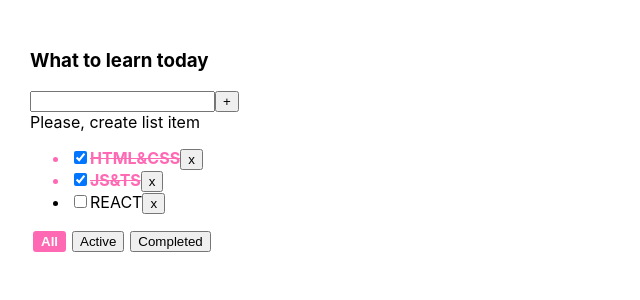
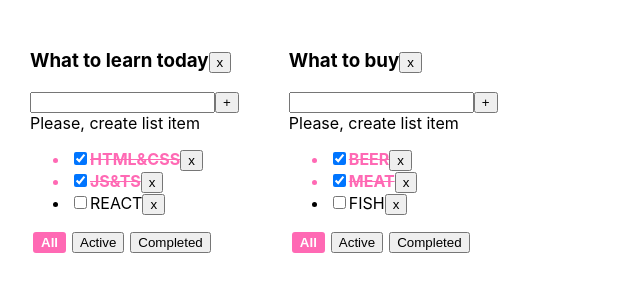
Before and after one commit to ElenaBoyko1992/todolist, a React (Create React App) app: page / in a window 1280 px wide. Shown: the top 300 px of the page, without its empty margins (0-640 px from the left). Built offline with nearby package versions, Linux system fonts and the light colour scheme.

Commit message:
lesson 5 (13.09.2022)

```diff
--- a/src/App.tsx
+++ b/src/App.tsx
@@ -7,38 +7,91 @@
 //GUI - графический интерфейс - create, read, update, delete => CRUD
 
 export type FilterValuesType = "all" | "active" | "completed"
+type TodoListType = {
+    id: string
+    title: string
+    filter: FilterValuesType
+}
+type TasksStateType = {
+    [todoListId: string]: Array<TaskType>
+}
 
 function App() {
-    console.log(v1())
-    //BLL (бизнес-логика):
-    const todoListTitle: string = "What to learn today"
 
-    const [tasks, setTasks] = useState<Array<TaskType>>([
-        {id: v1(), title: "HTML&CSS", isDone: true},
-        {id: v1(), title: "JS&TS", isDone: true},
-        {id: v1(), title: "REACT", isDone: false},
+//BLL (бизнес-логика):
+    const todoListId_1 = v1()
+    const todoListId_2 = v1()
+
+    const [todolists, setTodolists] = useState<Array<TodoListType>>([
+        {id: todoListId_1, title: "What to learn today", filter: "all"},
+        {id: todoListId_2, title: "What to buy", filter: "all"}
     ])
-    const [filter, setFilter] = useState<FilterValuesType>("all")
 
-    const removeTask = (taskID: string) => {
-        setTasks(tasks.filter(t => t.id !== taskID))
+    const [tasks, setTasks] = useState<TasksStateType>({
+        [todoListId_1]: [
+            {id: v1(), title: "HTML&CSS", isDone: true},
+            {id: v1(), title: "JS&TS", isDone: true},
+            {id: v1(), title: "REACT", isDone: false},
+        ],
+        [todoListId_2]: [
+            {id: v1(), title: "BEER", isDone: true},
+            {id: v1(), title: "MEAT", isDone: true},
+            {id: v1(), title: "FISH", isDone: false},
+        ]
+
+    })
+
+    const removeTask = (taskId: string, todoListId: string) => {
+        /*        const todoListTasks = tasks[todoListId]
+                const updatedTasks = todoListTasks.filter(t => t.id !== taskId)
+                const copyTask = {...tasks}
+                copyTask[todoListId] = updatedTasks
+                setTasks(copyTask)*/
+        //
+        setTasks({...tasks, [todoListId]: tasks[todoListId].filter(t => t.id !== taskId)})
+
+        /*setTasks(tasks.filter(t => t.id !== taskID))*/
         //  console.log(tasks) //работает асинхронно!!!
     }
-    const addTask = (title: string) => {
-        setTasks([{
-            id: v1(), title, isDone: false
-        }, ...tasks])
+
+    const addTask = (title: string, todoListId: string) => {
+        const newTask: TaskType = {id: v1(), title: title, isDone: false}
+        /*        const todoListsTasks = tasks[todoListId]
+                const updatedTask = [newtask, ...todoListsTasks]
+                const copyTask = {...tasks}
+                copyTask[todoListId] = updatedTask
+                setTasks(copyTask)*/
+        //
+        setTasks({
+            ...tasks,
+            [todoListId]: [newTask, ...tasks[todoListId]]
+        })
     }
-    const changeStatus = (taskID: string, isDone: boolean) => {
-        setTasks(tasks.map(t => t.id !== taskID ? t : {...t, isDone}
-        ))
+
+    const changeStatus = (taskID: string, isDone: boolean, todoListId: string) => {
+        /*        const todoListsTasks = tasks[todoListId]
+                const updatedTasks = todoListsTasks.map(t => t.id === taskID ? {...t, isDone} : t)
+                const copyTask = {...tasks}
+                copyTask[todoListId] = updatedTasks
+                setTasks(copyTask)*/
+        //
+        setTasks({
+            ...tasks,
+            [todoListId]: tasks[todoListId].map(t => t.id === taskID ? {...t, isDone} : t)
+        })
+
     }
-    const changeFilter = (filter: FilterValuesType) => {
-        setFilter(filter)
+
+    const changeFilter = (filter: FilterValuesType, todoListId: string) => {
+        setTodolists(todolists.map(t => t.id === todoListId ? {...t, filter: filter} : t))
+    }
+
+    const removeTodoList = (todoListId: string) => {
+        setTodolists(todolists.filter(tl => tl.id !== todoListId))
     }
 
     //UI:
-    const getTasksForTodoList = () => {
+    const getTasksForTodoList = (filter: FilterValuesType, tasks: Array<TaskType>) => {
         switch (filter) {
             case "active":
                 return tasks.filter(t => !t.isDone)
@@ -49,17 +102,27 @@
         }
     }
 
-    return (
-        <div className="App">
+    const todoListsComponents = todolists.map(tl => {
+        const filteredTasks = getTasksForTodoList(tl.filter, tasks[tl.id])
+        return (
             <TodoList
-                filter={filter}
-                title={todoListTitle}
-                tasks={getTasksForTodoList()}
+                key={tl.id}
+                todoListId={tl.id}
+                filter={tl.filter}
+                title={tl.title}
+                tasks={filteredTasks}
                 removeTask={removeTask}
                 changeFilter={changeFilter}
                 addTask={addTask}
                 changeStatus={changeStatus}
+                removeTodoList={removeTodoList}
             />
+        )
+    })
+
+    return (
+        <div className="App">
+            {todoListsComponents}
         </div>
     );
 }
--- a/src/TodoList.tsx
+++ b/src/TodoList.tsx
@@ -8,13 +8,15 @@
 }
 
 type TodoListPropsType = {
+    todoListId: string
     title: string
     tasks: Array<TaskType>
     filter: FilterValuesType
-    removeTask: (taskID: string) => void
-    changeFilter: (filter: FilterValuesType) => void
-    addTask: (title: string) => void
-    changeStatus: (taskID: string, isDone: boolean) => void
+    removeTask: (taskId: string, todoListId: string) => void
+    changeFilter: (filter: FilterValuesType, todoListId: string) => void
+    addTask: (title: string, todoListId: string) => void
+    changeStatus: (taskID: string, isDone: boolean, todoListId: string) => void
+    removeTodoList: (todoListId: string) => void
 }
 
 const TodoList = (props: TodoListPropsType) => {
@@ -23,13 +25,13 @@
     const tasksItems = props.tasks.length ? props.tasks.map(task => {
             return (
                 <li key={task.id} className={task.isDone ? 'isDone' : ''}>
-                    <input onChange={(e) => props.changeStatus(task.id, e.currentTarget.checked)}
+                    <input onChange={(e) => props.changeStatus(task.id, e.currentTarget.checked, props.todoListId)}
                            type="checkbox"
                            checked={task.isDone}
 
                     />
                     <span>{task.title}</span>
-                    <button onClick={() => props.removeTask(task.id)}>x</button>
+                    <button onClick={() => props.removeTask(task.id, props.todoListId)}>x</button>
                 </li>
 
             )
@@ -46,14 +48,14 @@
     const addTask = () => {
         let trimmedTitle = title.trim()
         if (trimmedTitle) {
-            props.addTask(trimmedTitle)
+            props.addTask(trimmedTitle, props.todoListId)
         } else {
             setError(true)
         }
         setTitle('')
     }
-    const handlerCreator = (filter: FilterValuesType) => {
-        return () => props.changeFilter(filter)
+    const handlerCreator = (filter: FilterValuesType, todoListId: string) => {
+        return () => props.changeFilter(filter, todoListId)
     }
     let userMessage =
         error
@@ -62,7 +64,10 @@
 
     return (
         <div>
-            <h3>{props.title}</h3>
+            <h3>
+                {props.title}
+                <button onClick={() => props.removeTodoList(props.todoListId)}>х</button>
+            </h3>
             <div>
                 <input
                     className={error ? "error" : ""}
@@ -79,15 +84,15 @@
             <div>
                 <button
                     className={props.filter === "all" ? "btn-active btn" : "btn"}
-                    onClick={handlerCreator("all")}>All
+                    onClick={handlerCreator("all", props.todoListId)}>All
                 </button>
                 <button
                     className={props.filter === "active" ? "btn-active btn" : "btn"}
-                    onClick={handlerCreator("active")}>Active
+                    onClick={handlerCreator("active", props.todoListId)}>Active
                 </button>
                 <button
                     className={props.filter === "completed" ? "btn-active btn" : "btn"}
-                    onClick={handlerCreator("completed")}>Completed
+                    onClick={handlerCreator("completed", props.todoListId)}>Completed
                 </button>
             </div>
         </div>
```
